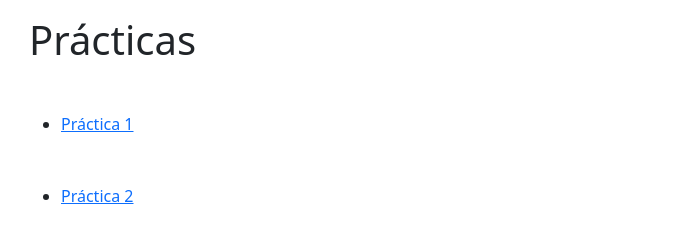
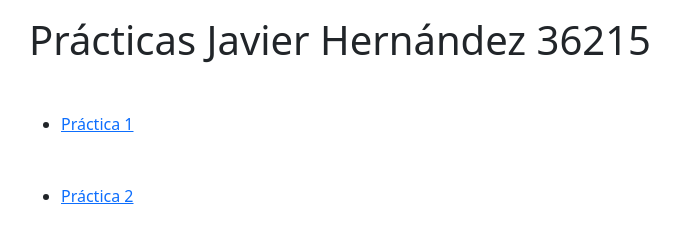
Before and after one commit to JavierGold/sistemas-geo-2022, a plain HTML site: page index.html in a window 1280 px wide. Shown: the whole page, without its empty margins (53-733 px from the left). Drawn offline with nearby package versions, Linux system fonts and the light colour scheme.

Commit message:
cambio h1

```diff
--- a/index.html
+++ b/index.html
@@ -15,7 +15,7 @@
     <div class="container">
         <div class="row">
             <div class="col-12">
-                <h1 class="mb-5 mt-3">Prácticas</h1>
+                <h1 class="mb-5 mt-3">Prácticas Javier Hernández 36215</h1>
                 <ul>
                     <li class="mb-5"><a href="./practica1/index.html">Práctica 1</a></li>
                     <li class="mb-5"><a href="./practica2/index.html">Práctica 2</a></li>
```
